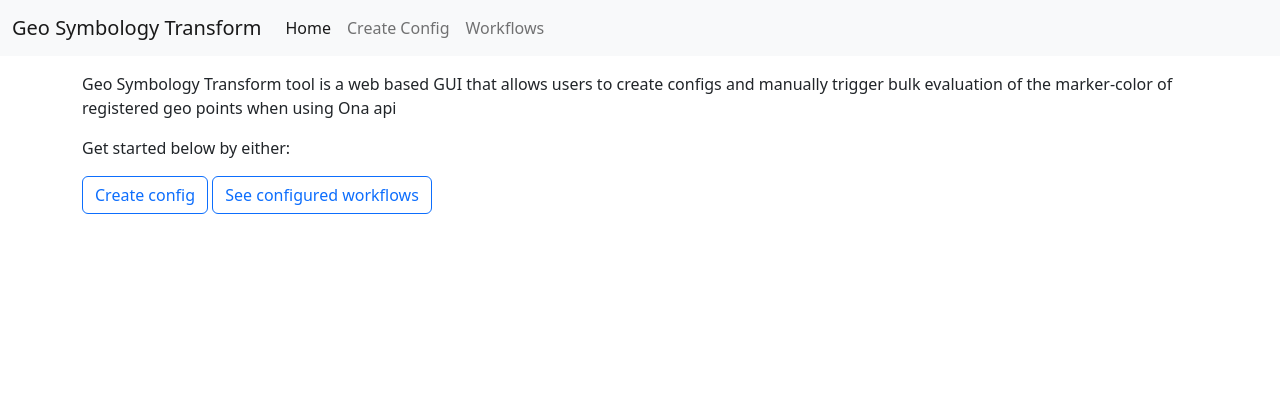
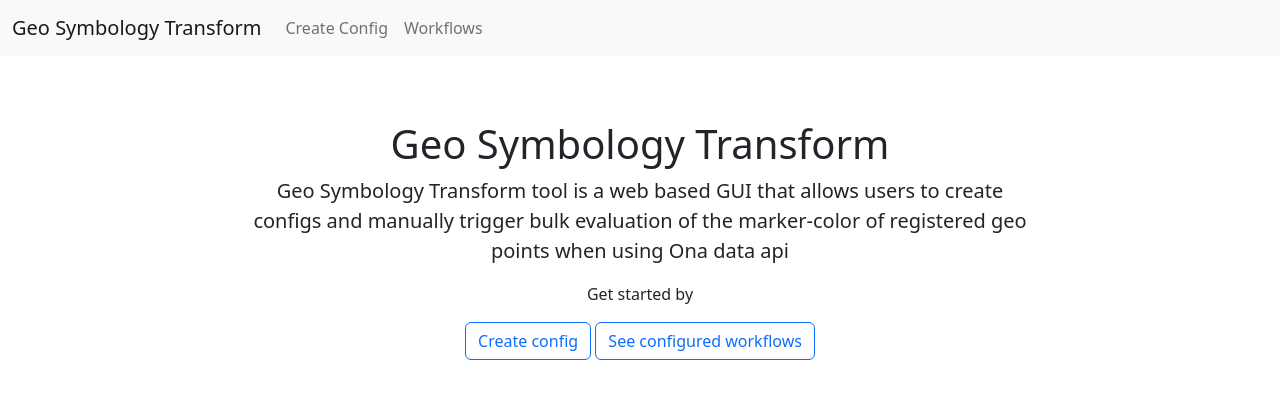
Before and after one commit to p-netm/geo-symbology-calc, a SvelteKit app in the folder apps/web/: page / in a window 1280 px wide. Shown: the top 398 px of the page. Built offline with nearby package versions, Linux system fonts and the light colour scheme.

Commit message:
Tweak styles on the landing page

```diff
--- a/apps/web/src/routes/+layout.svelte
+++ b/apps/web/src/routes/+layout.svelte
@@ -1,17 +1,19 @@
-<script lang="ts">
-</script>
-
 <nav class="navbar navbar-expand-lg navbar-light bg-light">
 	<div class="container-fluid">
 		<a class="navbar-brand" href="/">Geo Symbology Transform</a>
-      <button class="navbar-toggler" type="button" data-bs-toggle="collapse" data-bs-target="#navbarNav" aria-controls="navbarNav" aria-expanded="false" aria-label="Toggle navigation">
-        <span class="navbar-toggler-icon"></span>
+		<button
+			class="navbar-toggler"
+			type="button"
+			data-bs-toggle="collapse"
+			data-bs-target="#navbarNav"
+			aria-controls="navbarNav"
+			aria-expanded="false"
+			aria-label="Toggle navigation"
+		>
+			<span class="navbar-toggler-icon" />
 		</button>
 		<div class="collapse navbar-collapse " id="navbarNav">
 			<ul class="navbar-nav">
-          <li class="nav-item">
-            <a class="nav-link active" aria-current="page" href="/">Home</a>
-          </li>
 				<li class="nav-item">
 					<a class="nav-link" href="/configs">Create Config</a>
 				</li>
@@ -24,5 +26,5 @@
 </nav>
 
 <div class="container py-3">
-    <slot></slot>
+	<slot />
 </div>
--- a/apps/web/src/routes/+page.svelte
+++ b/apps/web/src/routes/+page.svelte
@@ -1,9 +1,21 @@
-<p>
-	Geo Symbology Transform tool is a web based GUI that allows users to create configs and manually
-	trigger bulk evaluation of the marker-color of registered geo points when using Ona api
-</p>
-<p> Get started below by either:
-</p>
+<section class="jumbotron mx-auto home-banner mt-5 text-center">
+	<div class="">
+		<h1 class="jumbotron-heading">Geo Symbology Transform</h1>
+		<p class="lead">
+			Geo Symbology Transform tool is a web based GUI that allows users to create configs and
+			manually trigger bulk evaluation of the marker-color of registered geo points when using Ona
+			data api
+		</p>
+		<p class="">Get started by</p>
+		<div>
+			<a href="/configs" class="btn btn-outline-primary"> Create config</a>
+			<a href="/workflows" class="btn btn-outline-primary">See configured workflows</a>
+		</div>
+	</div>
+</section>
 
-<a href="/configs" class="btn btn-outline-primary"> Create config</a>
-<a href="/workflows" class="btn btn-outline-primary">See configured workflows</a>
+<style>
+	.home-banner {
+		width: 70%;
+	}
+</style>
```
Lines whose indentation alone changed are shown as unchanged.
